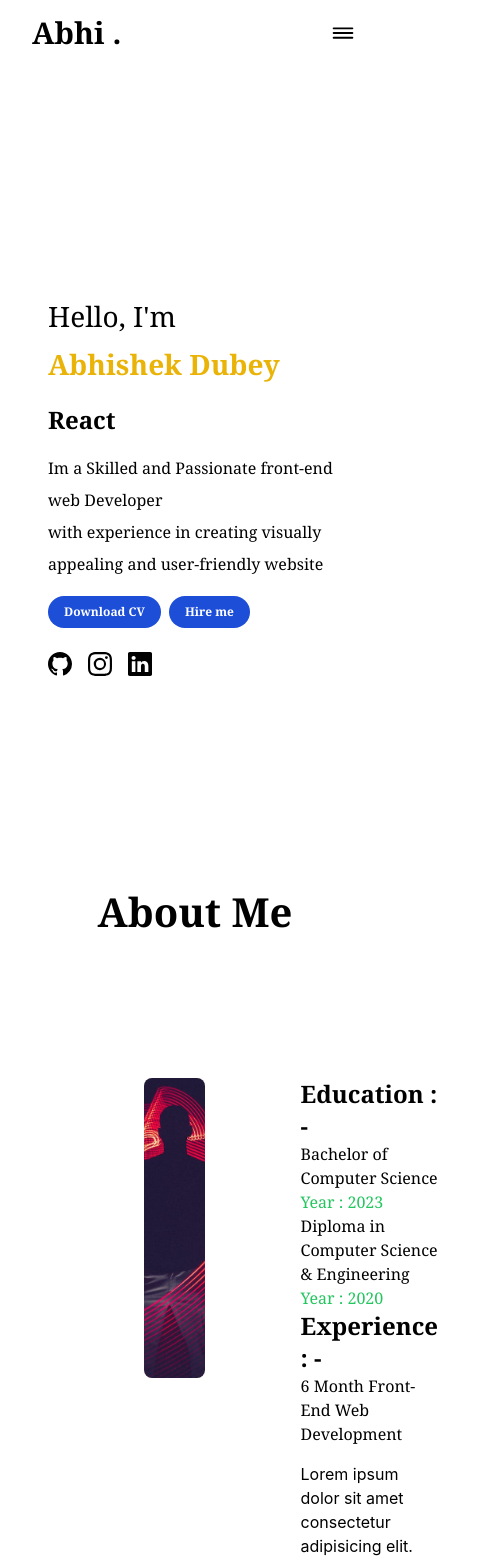
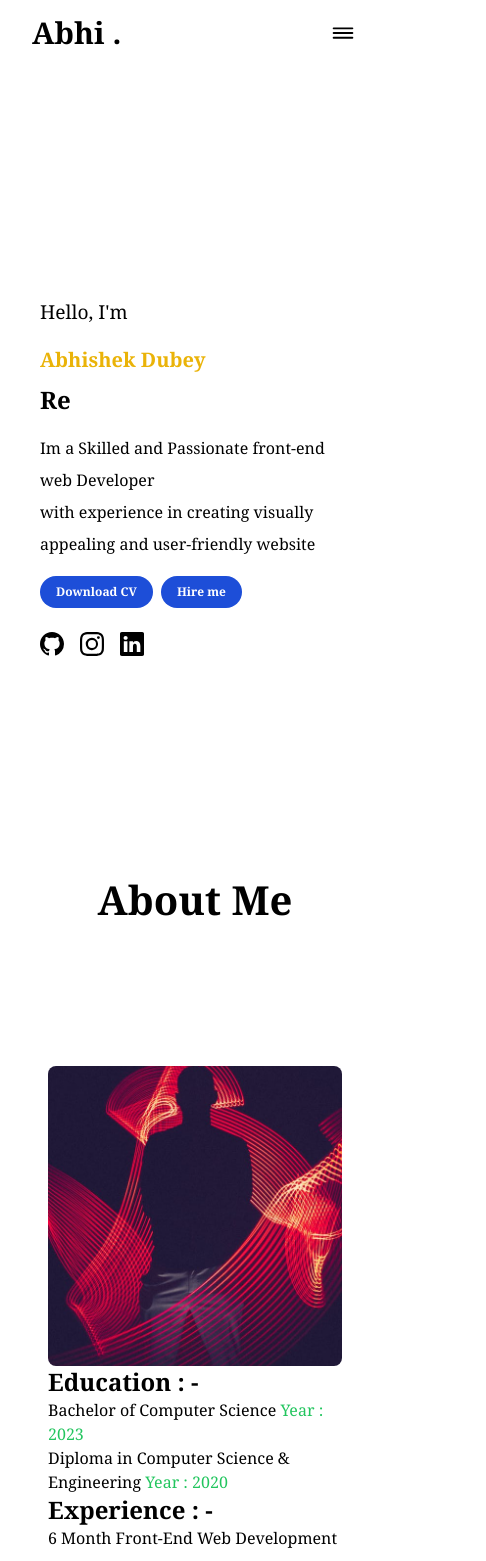
Before and after one commit to abhi-dev-er/Portfolio-Website, a React (Create React App) app: page / in a window 390 px wide. Shown: the top 1561 px of the page, 486 px wide, since content can reach past the window. Built offline with nearby package versions, Linux system fonts and the light colour scheme.

Commit message:
solve error in  about section and responsive

```diff
--- a/src/Components/About/About.jsx
+++ b/src/Components/About/About.jsx
@@ -7,15 +7,15 @@ function About() {
       <h1 className="flex justify-center items-center font-serif text-[2.5rem] font-semibold p-14">
         About Me
       </h1>
-      <div className="flex flex-row max-w-6xl w-[100vw] h-[60vh] p-12 ml-24 mt-8">
-        <div className="w-[50%] h-[300px]">
+      <div className="md:flex md:flex-row max-w-6xl w-[100vw] h-[60vh] p-12  md:ml-24 mt-8">
+        <div className="md:w-[50%] h-[300px]">
           <img
             className="object-cover overflow-hidden w-[100%] rounded-lg h-[300px]"
             src={myImg}
             alt=""
           />
         </div>
-        <div className="ml-24 w-[70%]">
+        <div className="md:ml-24 md:w-[70%]">
           <div className="font-serif">
             <h3 className="text-2xl font-serif font-bold">Education : -</h3>
             <p>
--- a/src/Components/Home/Home.jsx
+++ b/src/Components/Home/Home.jsx
@@ -6,12 +6,12 @@ import { TypeAnimation } from "react-type-animation";
 
 function Home() {
   return (
-    <section className="h-[90vh] w-full max-w-6xl mt-4 mb-0 overflow-hidden ml-auto mr-auto relative">
-      <div className="h-[100vh] w-[100vw] md:p-4 p-12 md:text-xl text-xs leading-8 font-semibold font-serif flex flex-col  justify-center ">
-        <span className="text-[1.75rem] font-thin">
+    <section className="h-[90vh] w-full max-w-6xl mt-1 md:mt-4 mb-0 overflow-hidden ml-auto mr-auto relative">
+      <div className="h-[100vh] w-[100vw] md:p-4 p-10 md:text-xl text-xs leading-8 font-semibold font-serif flex flex-col  justify-center ">
+        <span className=" text-[1.2rem] md:text-[1.75rem] font-thin">
           Hello, I'm <br />
         </span>
-        <span className=" text-yellow-500 text-[1.75rem] pt-4 mb-6">
+        <span className=" text-yellow-500 text-[1.25rem] md:text-[1.75rem] pt-4 mb-2 md:mb-6">
           Abhishek Dubey
         </span>
         <TypeAnimation
```
